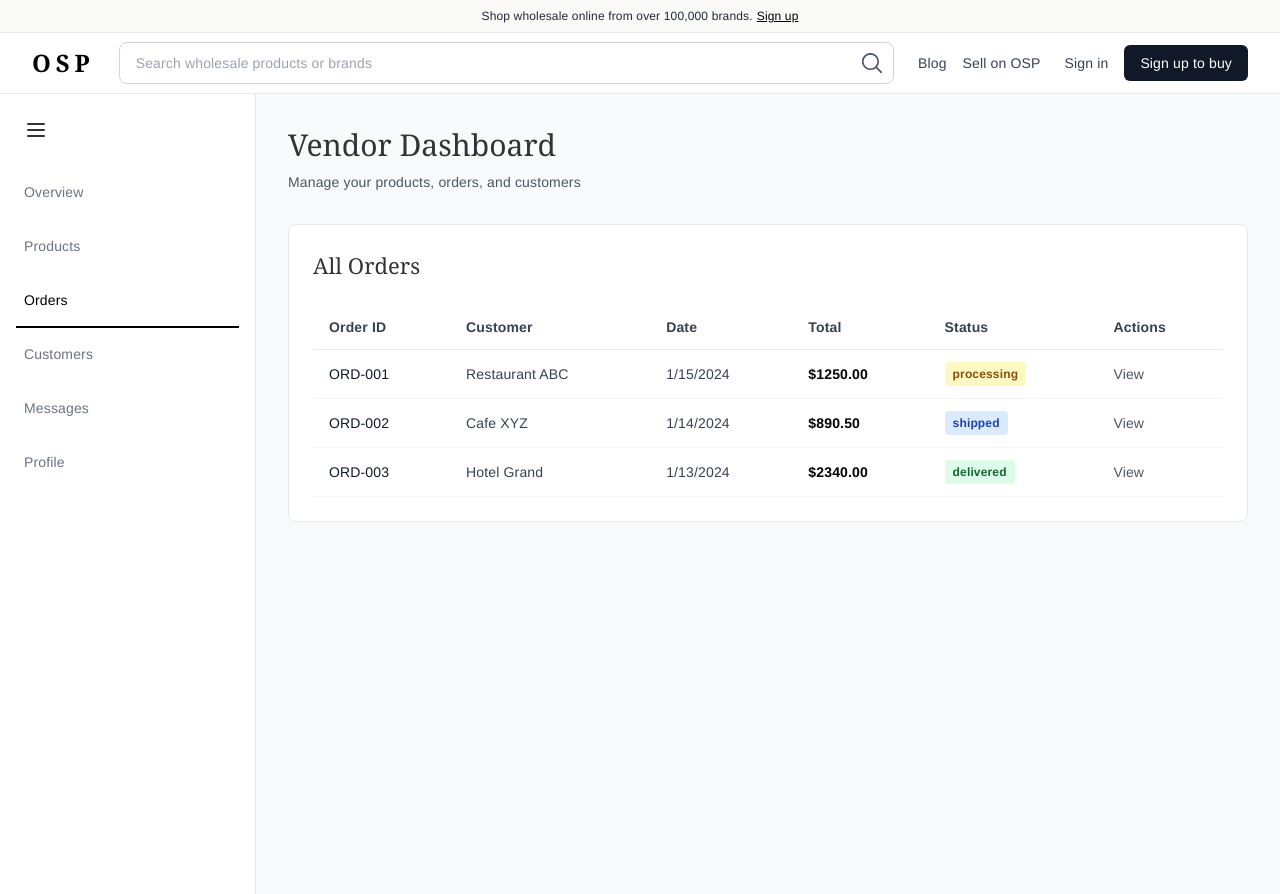
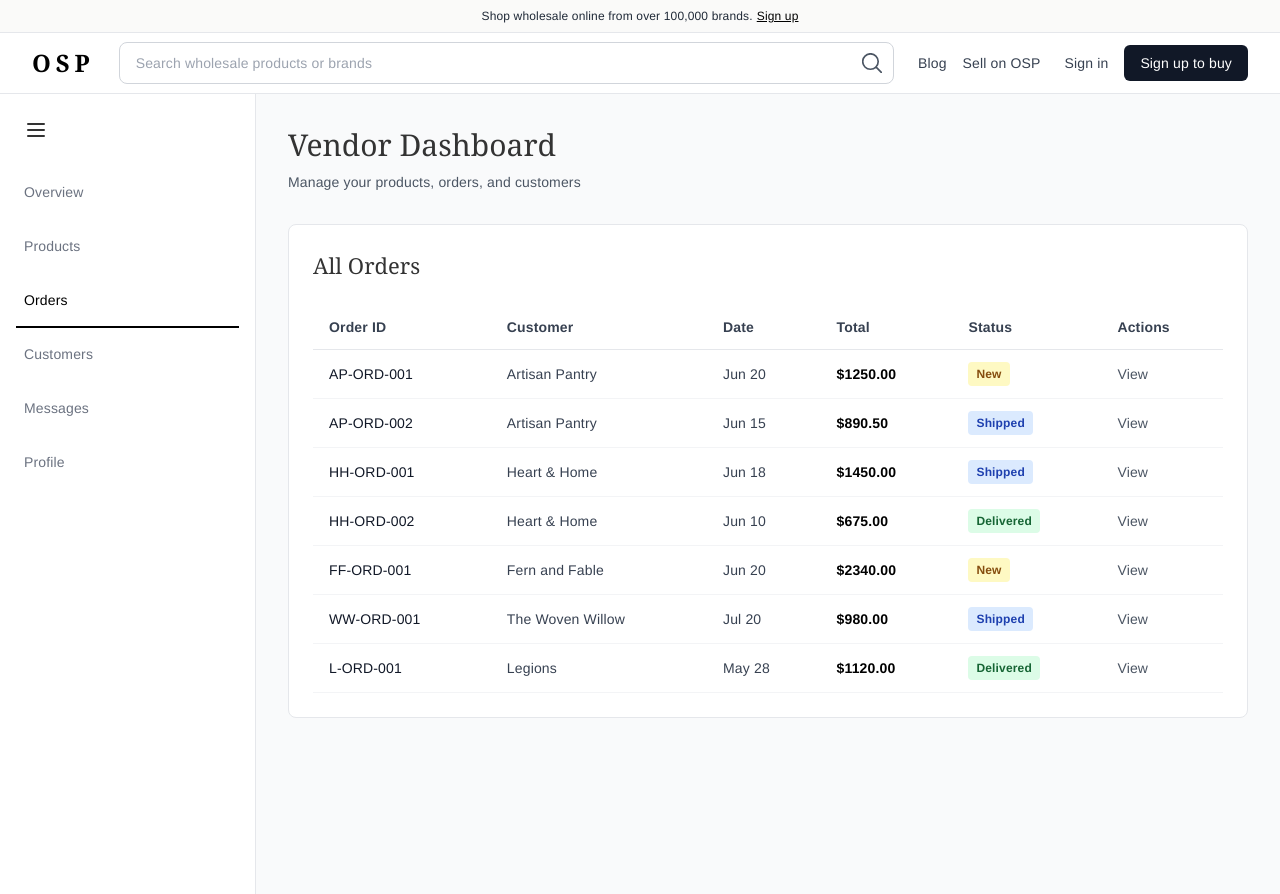
Before and after one commit to ovsharam/OSP-dash, a Next.js app: page /vendor/dashboard in a window 1280 px wide. Both pictures are taken after a click on the button "Orders". Built offline with nearby package versions, Linux system fonts and the light colour scheme.

Commit message:
Add customer-specific orders to messages and enable navigation to order details

```diff
--- a/app/vendor/dashboard/page.tsx
+++ b/app/vendor/dashboard/page.tsx
@@ -20,6 +20,37 @@ const mockMessages = [
     needsReply: true,
     lastSender: "Sarah",
     avatar: "AP",
+    orders: [
+      {
+        id: "AP-ORD-001",
+        date: "Jun 20",
+        products: [
+          "/images/orders/pexels-introspectivedsgn-30652943.jpg",
+          "/images/orders/pexels-jamie-saw-4619044-12999924.jpg",
+          "/images/orders/pexels-micheile-10045929.jpg",
+          "/images/orders/pexels-muhammed-nasrallah-fotograf-1448516764-27289728.jpg",
+          "/images/orders/pexels-olenkabohovyk-12851541.jpg",
+          "/images/orders/pexels-oskelaq-1009158.jpg",
+        ],
+        status: "New",
+        isNew: true,
+        total: 1250.00,
+        customerName: "Artisan Pantry",
+      },
+      {
+        id: "AP-ORD-002",
+        date: "Jun 15",
+        products: [
+          "/images/orders/pexels-shardar-tarikul-islam-84327533-8885948.jpg",
+          "/images/orders/pexels-introspectivedsgn-30652943.jpg",
+          "/images/orders/pexels-jamie-saw-4619044-12999924.jpg",
+        ],
+        status: "Shipped",
+        estDelivery: "Est. Jun 25-27",
+        total: 890.50,
+        customerName: "Artisan Pantry",
+      },
+    ],
     thread: [
       {
         id: 1,
@@ -42,6 +73,34 @@ const mockMessages = [
     needsReply: true,
     lastSender: "Marc",
     avatar: "H&H",
+    orders: [
+      {
+        id: "HH-ORD-001",
+        date: "Jun 18",
+        products: [
+          "/images/orders/pexels-oskelaq-1009158.jpg",
+          "/images/orders/pexels-shardar-tarikul-islam-84327533-8885948.jpg",
+          "/images/orders/pexels-introspectivedsgn-30652943.jpg",
+          "/images/orders/pexels-jamie-saw-4619044-12999924.jpg",
+        ],
+        status: "Shipped",
+        estDelivery: "Est. Jul 01-03",
+        total: 1450.00,
+        customerName: "Heart & Home",
+      },
+      {
+        id: "HH-ORD-002",
+        date: "Jun 10",
+        products: [
+          "/images/orders/pexels-micheile-10045929.jpg",
+          "/images/orders/pexels-muhammed-nasrallah-fotograf-1448516764-27289728.jpg",
+          "/images/orders/pexels-olenkabohovyk-12851541.jpg",
+        ],
+        status: "Delivered",
+        total: 675.00,
+        customerName: "Heart & Home",
+      },
+    ],
     thread: [
       {
         id: 1,
@@ -65,6 +124,26 @@ const mockMessages = [
     lastSender: "You",
     avatar: "F&F",
     isStarred: true,
+    orders: [
+      {
+        id: "FF-ORD-001",
+        date: "Jun 20",
+        products: [
+          "/images/orders/pexels-olenkabohovyk-12851541.jpg",
+          "/images/orders/pexels-oskelaq-1009158.jpg",
+          "/images/orders/pexels-shardar-tarikul-islam-84327533-8885948.jpg",
+          "/images/orders/pexels-introspectivedsgn-30652943.jpg",
+          "/images/orders/pexels-jamie-saw-4619044-12999924.jpg",
+          "/images/orders/pexels-micheile-10045929.jpg",
+          "/images/orders/pexels-muhammed-nasrallah-fotograf-1448516764-27289728.jpg",
+          "/images/orders/pexels-olenkabohovyk-12851541.jpg",
+        ],
+        status: "New",
+        isNew: true,
+        total: 2340.00,
+        customerName: "Fern and Fable",
+      },
+    ],
     thread: [
       {
         id: 1,
@@ -106,6 +185,21 @@ const mockMessages = [
     needsReply: false,
     lastSender: "You",
     avatar: "WW",
+    orders: [
+      {
+        id: "WW-ORD-001",
+        date: "Jul 20",
+        products: [
+          "/images/orders/pexels-muhammed-nasrallah-fotograf-1448516764-27289728.jpg",
+          "/images/orders/pexels-olenkabohovyk-12851541.jpg",
+          "/images/orders/pexels-oskelaq-1009158.jpg",
+        ],
+        status: "Shipped",
+        estDelivery: "Est. Jul 28-30",
+        total: 980.00,
+        customerName: "The Woven Willow",
+      },
+    ],
     thread: [
       {
         id: 1,
@@ -128,6 +222,21 @@ const mockMessages = [
     needsReply: false,
     lastSender: "Jeff",
     avatar: "L",
+    orders: [
+      {
+        id: "L-ORD-001",
+        date: "May 28",
+        products: [
+          "/images/orders/pexels-shardar-tarikul-islam-84327533-8885948.jpg",
+          "/images/orders/pexels-introspectivedsgn-30652943.jpg",
+          "/images/orders/pexels-jamie-saw-4619044-12999924.jpg",
+          "/images/orders/pexels-micheile-10045929.jpg",
+        ],
+        status: "Delivered",
+        total: 1120.00,
+        customerName: "Legions",
+      },
+    ],
     thread: [
       {
         id: 1,
@@ -296,6 +405,7 @@ export default function VendorDashboardPage() {
   const [sidebarOpen, setSidebarOpen] = useState(true);
   const [selectedMessage, setSelectedMessage] = useState<number | null>(null);
   const [replyText, setReplyText] = useState("");
+  const [selectedOrderId, setSelectedOrderId] = useState<string | null>(null);
 
   // Mock data
   const stats = {
@@ -514,7 +624,12 @@ export default function VendorDashboardPage() {
         )}
 
         {/* Orders Tab */}
-        {activeTab === "orders" && (
+        {activeTab === "orders" && (() => {
+          // Combine all orders from all messages
+          const allOrders = mockMessages.flatMap((message) => message.orders || []);
+          const selectedOrder = allOrders.find((o) => o.id === selectedOrderId);
+
+          return (
             <div className="bg-white border border-gray-200 rounded-lg p-6">
               <h2 className="text-xl font-bold text-black mb-6">All Orders</h2>
               <div className="overflow-x-auto">
@@ -538,22 +653,26 @@ export default function VendorDashboardPage() {
                     </tr>
                   </thead>
                   <tbody>
-                  {stats.recentOrders.map((order) => (
-                    <tr key={order.id} className="border-b border-gray-100">
+                    {allOrders.map((order, idx) => (
+                      <tr
+                        key={`${order.id}-${idx}`}
+                        className={`border-b border-gray-100 cursor-pointer hover:bg-gray-50 ${
+                          selectedOrderId === order.id ? "bg-blue-50" : ""
+                        }`}
+                        onClick={() => setSelectedOrderId(selectedOrderId === order.id ? null : order.id)}
+                      >
                         <td className="py-3 px-4 text-sm text-gray-900">{order.id}</td>
                         <td className="py-3 px-4 text-sm text-gray-700">{order.customerName}</td>
-                      <td className="py-3 px-4 text-sm text-gray-700">
-                        {order.orderDate.toLocaleDateString()}
-                      </td>
+                        <td className="py-3 px-4 text-sm text-gray-700">{order.date}</td>
                         <td className="py-3 px-4 text-sm font-semibold text-black">
                           ${order.total.toFixed(2)}
                         </td>
                         <td className="py-3 px-4">
                           <span
                             className={`inline-block px-2 py-1 text-xs font-semibold rounded ${
-                            order.status === "delivered"
+                              order.status === "Delivered"
                                 ? "bg-green-100 text-green-800"
-                              : order.status === "shipped"
+                                : order.status === "Shipped"
                                 ? "bg-blue-100 text-blue-800"
                                 : "bg-yellow-100 text-yellow-800"
                             }`}
@@ -569,8 +688,73 @@ export default function VendorDashboardPage() {
                   </tbody>
                 </table>
               </div>
+
+              {/* Order Details Section - Show when an order is selected */}
+              {selectedOrder && (
+                <div className="mt-6 border-t border-gray-200 pt-6">
+                  <div>
+                    <h3 className="text-lg font-bold text-black mb-4">
+                      Order Details: {selectedOrder.id}
+                    </h3>
+                    <div className="grid grid-cols-2 gap-6 mb-6">
+                      <div>
+                        <h4 className="text-sm font-semibold text-gray-700 mb-2">Customer</h4>
+                        <p className="text-sm text-black">{selectedOrder.customerName}</p>
+                      </div>
+                      <div>
+                        <h4 className="text-sm font-semibold text-gray-700 mb-2">Order Date</h4>
+                        <p className="text-sm text-black">{selectedOrder.date}</p>
+                      </div>
+                      <div>
+                        <h4 className="text-sm font-semibold text-gray-700 mb-2">Status</h4>
+                        <span
+                          className={`inline-block px-2 py-1 text-xs font-semibold rounded ${
+                            selectedOrder.status === "Delivered"
+                              ? "bg-green-100 text-green-800"
+                              : selectedOrder.status === "Shipped"
+                              ? "bg-blue-100 text-blue-800"
+                              : "bg-yellow-100 text-yellow-800"
+                          }`}
+                        >
+                          {selectedOrder.status}
+                        </span>
+                      </div>
+                      <div>
+                        <h4 className="text-sm font-semibold text-gray-700 mb-2">Total</h4>
+                        <p className="text-sm font-semibold text-black">
+                          ${selectedOrder.total.toFixed(2)}
+                        </p>
+                      </div>
+                    </div>
+                    <div>
+                      <h4 className="text-sm font-semibold text-gray-700 mb-3">Products</h4>
+                      <div className="flex gap-2 flex-wrap">
+                        {selectedOrder.products.map((img, i) => (
+                          <div
+                            key={i}
+                            className="w-20 h-20 rounded overflow-hidden bg-gray-200"
+                          >
+                            <img
+                              src={img}
+                              alt={`Product ${i + 1}`}
+                              className="w-full h-full object-cover"
+                            />
+                          </div>
+                        ))}
+                      </div>
+                    </div>
+                    {selectedOrder.estDelivery && (
+                      <div className="mt-4">
+                        <h4 className="text-sm font-semibold text-gray-700 mb-2">Estimated Delivery</h4>
+                        <p className="text-sm text-black">{selectedOrder.estDelivery}</p>
                       </div>
                     )}
+                  </div>
+                </div>
+              )}
+            </div>
+          );
+        })()}
 
         {/* Customers Tab */}
         {activeTab === "customers" && (
@@ -695,59 +879,23 @@ export default function VendorDashboardPage() {
             </div>
 
             {/* Right Panel - Recent Orders - Only show when message is selected */}
-            {selectedMessage !== null && (
+            {selectedMessage !== null && (() => {
+              const selectedCustomerOrders = mockMessages.find((m) => m.id === selectedMessage)?.orders || [];
+              return selectedCustomerOrders.length > 0 ? (
                 <div className="w-80 border-l border-gray-200 flex flex-col">
                   <div className="p-4 border-b border-gray-200">
                     <h3 className="text-lg font-semibold text-black">Recent orders</h3>
                   </div>
                   <div className="flex-1 overflow-y-auto p-4 space-y-4">
-                  {[
-                    {
-                      id: "HGIODKSLE",
-                      date: "Jun 20",
-                      products: [
-                        "/images/orders/pexels-introspectivedsgn-30652943.jpg",
-                        "/images/orders/pexels-jamie-saw-4619044-12999924.jpg",
-                        "/images/orders/pexels-micheile-10045929.jpg",
-                        "/images/orders/pexels-muhammed-nasrallah-fotograf-1448516764-27289728.jpg",
-                        "/images/orders/pexels-olenkabohovyk-12851541.jpg",
-                        "/images/orders/pexels-oskelaq-1009158.jpg",
-                        "/images/orders/pexels-shardar-tarikul-islam-84327533-8885948.jpg",
-                        "/images/orders/pexels-introspectivedsgn-30652943.jpg",
-                      ],
-                      status: "New",
-                      isNew: true,
-                    },
-                    {
-                      id: "OIERULKDS",
-                      date: "Jun 18",
-                      products: [
-                        "/images/orders/pexels-jamie-saw-4619044-12999924.jpg",
-                        "/images/orders/pexels-micheile-10045929.jpg",
-                        "/images/orders/pexels-muhammed-nasrallah-fotograf-1448516764-27289728.jpg",
-                        "/images/orders/pexels-olenkabohovyk-12851541.jpg",
-                      ],
-                      status: "Shipped",
-                      estDelivery: "Est. Jul 01-03",
-                    },
-                    {
-                      id: "OIERULKDS",
-                      date: "Jun 18",
-                      products: [
-                        "/images/orders/pexels-oskelaq-1009158.jpg",
-                        "/images/orders/pexels-shardar-tarikul-islam-84327533-8885948.jpg",
-                        "/images/orders/pexels-introspectivedsgn-30652943.jpg",
-                        "/images/orders/pexels-jamie-saw-4619044-12999924.jpg",
-                        "/images/orders/pexels-micheile-10045929.jpg",
-                        "/images/orders/pexels-muhammed-nasrallah-fotograf-1448516764-27289728.jpg",
-                        "/images/orders/pexels-olenkabohovyk-12851541.jpg",
-                        "/images/orders/pexels-oskelaq-1009158.jpg",
-                      ],
-                      status: "Shipped",
-                      estDelivery: "Est. Jul 01-03",
-                    },
-                  ].map((order, idx) => (
-                    <div key={`${order.id}-${idx}`} className="border border-gray-200 rounded-lg p-3">
+                    {selectedCustomerOrders.map((order) => (
+                      <div
+                        key={order.id}
+                        onClick={() => {
+                          setSelectedOrderId(order.id);
+                          setActiveTab("orders");
+                        }}
+                        className="border border-gray-200 rounded-lg p-3 cursor-pointer hover:bg-gray-50 transition-colors"
+                      >
                         <div className="flex justify-between items-center mb-2">
                           <span className="text-sm font-semibold text-black">Order #{order.id}</span>
                           <span className="text-xs text-gray-500">{order.date}</span>
@@ -777,14 +925,15 @@ export default function VendorDashboardPage() {
                           </span>
                         ) : (
                           <p className="text-xs text-gray-600">
-                          {order.status} • {order.estDelivery}
+                            {order.status} • {order.estDelivery || ""}
                           </p>
                         )}
                       </div>
                     ))}
                   </div>
                 </div>
-            )}
+              ) : null;
+            })()}
           </div>
         )}
 
```
Lines whose indentation alone changed are shown as unchanged.
